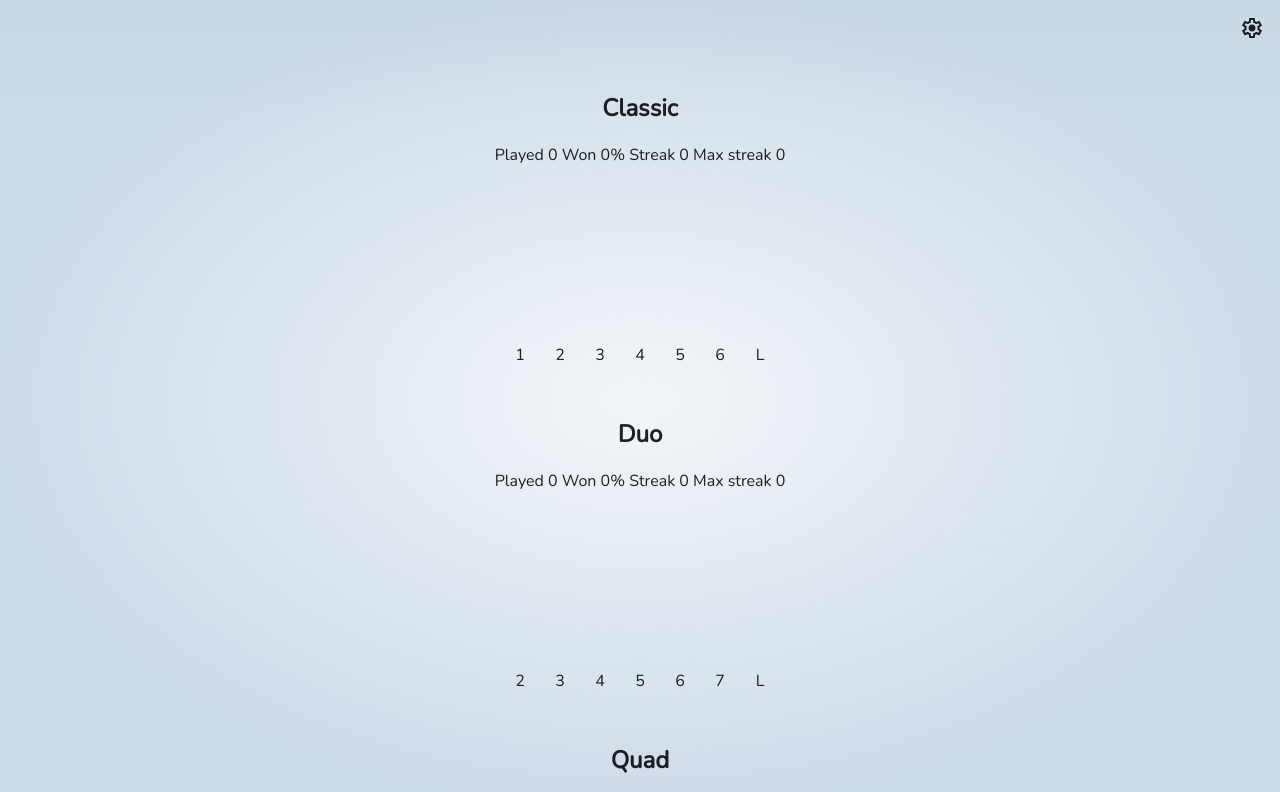
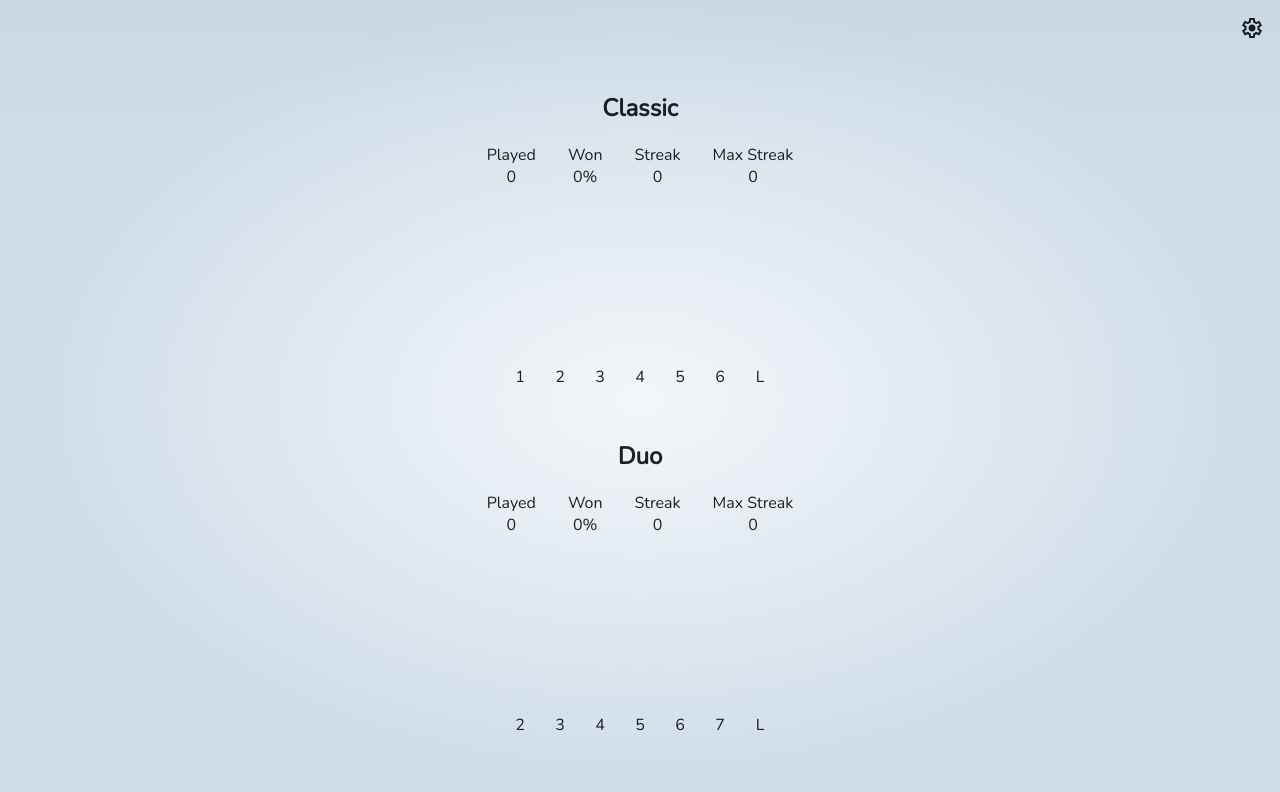
Before and after one commit to sstream17/word-game-2, a SvelteKit app in the folder game/: page /stats in a window 1280 px wide. Shown: the top 792 px of the page. Built offline with nearby package versions, Linux system fonts and the light colour scheme.

Commit message:
Improving the layout of the stats page

```diff
--- a/game/src/routes/stats/StatsGraph.svelte
+++ b/game/src/routes/stats/StatsGraph.svelte
@@ -15,9 +15,16 @@
 
 	const numberOfGuesses = [...Array(NUMBER_TRIES + 1).keys(), -1];
 
+	function getAriaValueForBar(winIndex: number): number {
+		const gamesWon = stats[winIndex];
+		const gamesPlayed = stats['played'];
+		const percent = gamesWon > -1 && gamesPlayed !== 0 ? (gamesWon / gamesPlayed) * 100 : 0;
+		return +percent.toFixed(2);
+	}
+
 	function getHeightForBar(winIndex: number): string {
 		const maxBarHeight = `calc(${maxHeight}px - ${lineHeight}em)`;
-		let gamesWon = stats[winIndex];
+		const gamesWon = stats[winIndex];
 
 		return `--_bar-height: calc(${gamesWon / stats['maxWins']} * ${maxBarHeight});`;
 	}
@@ -25,18 +32,31 @@
 
 <div class="stats-container">
 	<h2>{title}</h2>
-	<div>
-		<span>Played {stats['played']}</span>
-		<span>Won {winPercentage}%</span>
-		<span>Streak {stats['streak']}</span>
-		<span>Max streak {stats['maxStreak']}</span>
+	<div class="stats-group">
+		{#snippet stat({ title, value })}
+			{@const labelId = `stat-${title}`}
+			<div class="single-stat">
+				<span id={labelId}>{title}</span>
+				<span aria-labelledby={labelId}>{value}</span>
+			</div>
+		{/snippet}
+		{@render stat({ title: 'Played', value: stats['played'] })}
+		{@render stat({ title: 'Won', value: `${+winPercentage.toFixed(2)}%` })}
+		{@render stat({ title: 'Streak', value: stats['streak'] })}
+		{@render stat({ title: 'Max Streak', value: stats['maxStreak'] })}
 	</div>
 	<div
 		class="stats-graph"
 		style={`--_max-height: ${maxHeight}px; --_line-height: ${lineHeight}em;`}
 	>
 		{#each numberOfGuesses as winIndex}
-			<div class="graph-column">
+			<div
+				class="graph-column"
+				role="meter"
+				aria-valuemin="0"
+				aria-valuemax="100"
+				aria-valuenow={getAriaValueForBar(winIndex)}
+			>
 				<div class="graph-bar" style={getHeightForBar(winIndex)} />
 				<div>{winIndex === -1 ? 'L' : winIndex + numberOfGames}</div>
 			</div>
@@ -50,6 +70,17 @@
 		flex-direction: column;
 		align-items: center;
 		line-height: var(--_line-height);
+	}
+
+	.stats-group {
+		display: flex;
+		gap: 2rem;
+	}
+
+	.single-stat {
+		display: flex;
+		flex-direction: column;
+		align-items: center;
 	}
 
 	.stats-graph {
```
